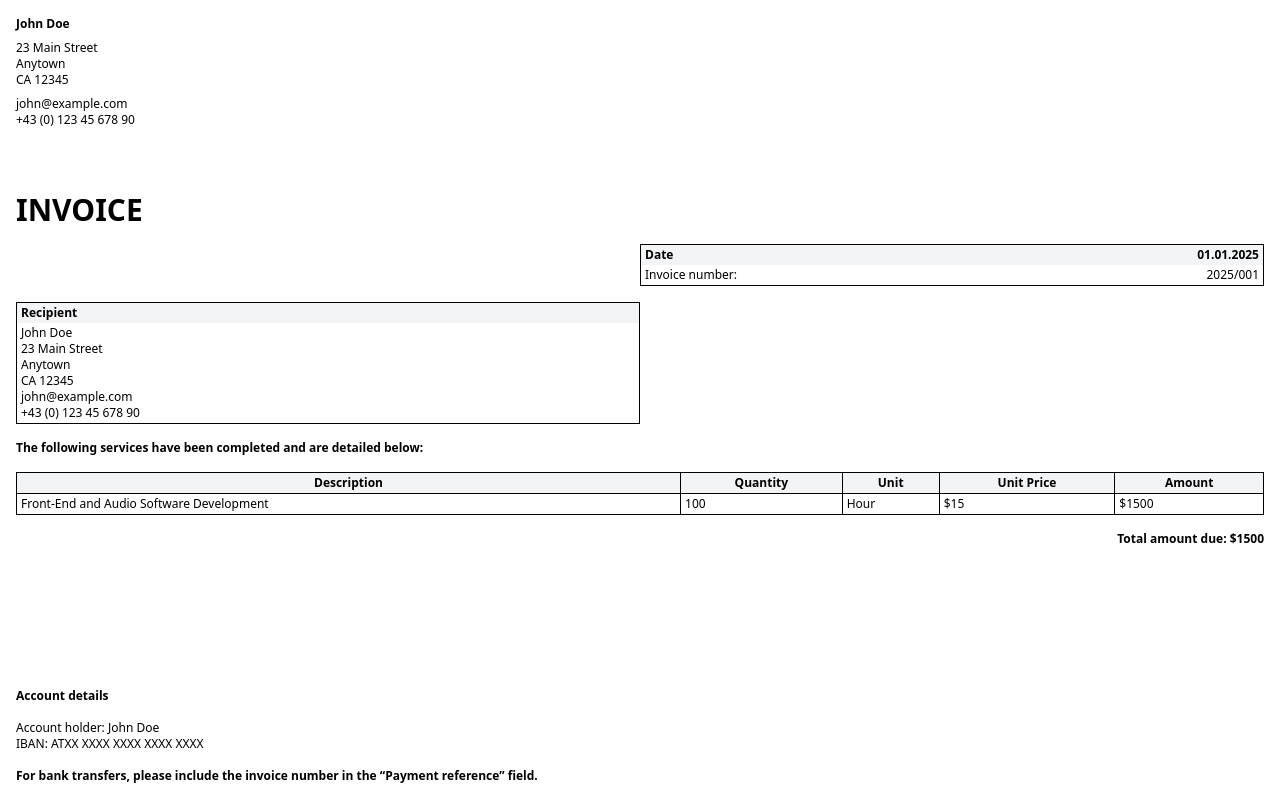
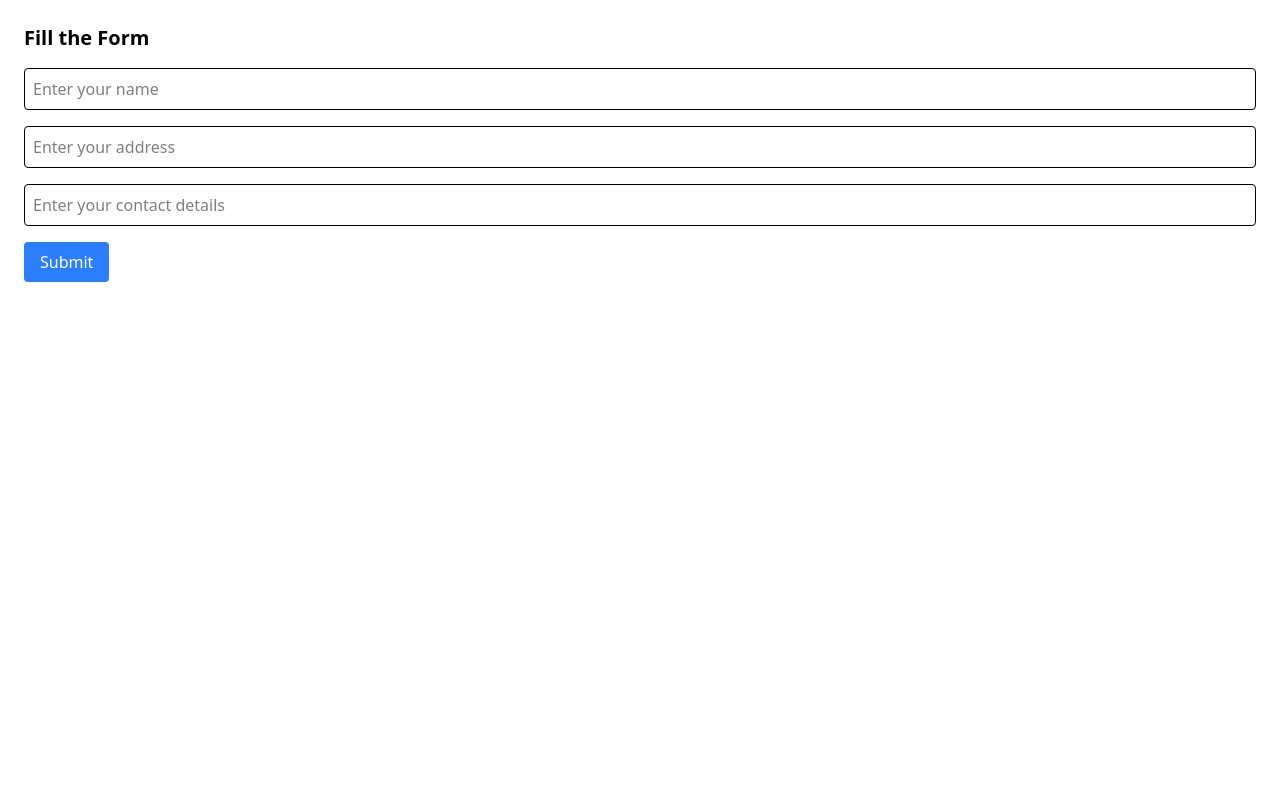
Before and after one commit to eldarsadykov/web-invoice, a Vue app: page / in a window 1280 px wide. Built offline with nearby package versions, Linux system fonts and the light colour scheme; the HTML template or start-up script is replaced by a standard one.

Commit message:
Basic form

```diff
--- a/src/App.vue
+++ b/src/App.vue
@@ -1,49 +1,5 @@
 <template>
-  <div class="p-4 text-xs h-screen flex flex-col justify-between">
-    <div class="flex flex-col gap-4">
-      <InvoiceHeader class="h-min" />
-      <h1 class="font-bold text-3xl uppercase mt-12">Invoice</h1>
-      <DateBlock />
-      <RecipientBlock />
-      <div class="font-bold">
-        The following services have been completed and are detailed below:
-      </div>
-      <ItemsTable :items="exampleData" />
-      <div class="font-bold text-right">Total amount due: ${{ totalAmountDue }}</div>
-    </div>
-    <div class="flex flex-col gap-4">
-      <div class="font-bold">Account details</div>
-      <div>
-        <div>Account holder: {{ exampleDetails.holder }}</div>
-        <div>IBAN: {{ exampleDetails.iban }}</div>
-      </div>
-      <div class="font-bold">
-        For bank transfers, please include the invoice number in the “Payment reference” field.
-      </div>
-    </div>
-  </div>
+  <RouterView />
 </template>
 
-<script setup lang="ts">
-import InvoiceHeader from '@/components/InvoiceHeader/InvoiceHeader.vue'
-import DateBlock from '@/components/DateBlock/DateBlock.vue'
-import RecipientBlock from '@/components/DateBlock/RecipientBlock.vue'
-import ItemsTable from '@/components/ItemsTable/ItemsTable.vue'
-import type { InvoiceItem } from '@/components/ItemsTable/invoice-item'
-
-const exampleData: InvoiceItem[] = [
-  {
-    description: 'Front-End and Audio Software Development',
-    quantity: 100,
-    unit: 'Hour',
-    price: 15,
-  },
-]
-
-const exampleDetails = {
-  holder: 'John Doe',
-  iban: 'ATXX XXXX XXXX XXXX XXXX',
-}
-
-const totalAmountDue = exampleData.reduce((acc, { price, quantity }) => acc + price * quantity, 0)
-</script>
+<script setup lang="ts"></script>
--- a/src/components/InvoiceHeader/InvoiceHeader.vue
+++ b/src/components/InvoiceHeader/InvoiceHeader.vue
@@ -1,20 +1,15 @@
 <template>
   <div>
-    <ServiceProviderInfo :name="name" :address="address" :contact-info="contactInfo" />
+    <ServiceProviderInfo :name="name" :address="address" :contact-details="contactDetails" />
   </div>
 </template>
 
 <script setup lang="ts">
 import ServiceProviderInfo from '@/components/InvoiceHeader/ServiceProviderInfo.vue'
+import { useRoute } from 'vue-router'
 
-const name = 'John Doe'
-
-const address = `23 Main Street
-Anytown
-CA 12345
-`
-
-const contactInfo = `john@example.com
-+43 (0) 123 45 678 90
-`
+const route = useRoute()
+const name = (route.query.name as string) || 'N/A'
+const address = (route.query.address as string) || 'N/A'
+const contactDetails = (route.query.contactDetails as string) || 'N/A'
 </script>
--- a/src/components/InvoiceHeader/ServiceProviderInfo.vue
+++ b/src/components/InvoiceHeader/ServiceProviderInfo.vue
@@ -7,7 +7,7 @@
       {{ address }}
     </div>
     <div>
-      {{ contactInfo }}
+      {{ contactDetails }}
     </div>
   </div>
 </template>
@@ -22,7 +22,7 @@ defineProps({
     type: String,
     required: true,
   },
-  contactInfo: {
+  contactDetails: {
     type: String,
     required: true,
   },
--- /dev/null
+++ b/src/pages/Home.vue
@@ -0,0 +1,46 @@
+<template>
+  <div class="p-6">
+    <h1 class="text-xl font-bold mb-4">Fill the Form</h1>
+    <form @submit.prevent="handleSubmit" class="space-y-4">
+      <input
+        v-model="form.name"
+        type="text"
+        placeholder="Enter your name"
+        class="border p-2 rounded w-full"
+      />
+      <input
+        v-model="form.address"
+        type="text"
+        placeholder="Enter your address"
+        class="border p-2 rounded w-full"
+      />
+      <input
+        v-model="form.contactDetails"
+        type="text"
+        placeholder="Enter your contact details"
+        class="border p-2 rounded w-full"
+      />
+      <button type="submit" class="bg-blue-500 text-white px-4 py-2 rounded">Submit</button>
+    </form>
+  </div>
+</template>
+
+<script setup lang="ts">
+import { reactive } from 'vue'
+import { useRouter } from 'vue-router'
+
+const router = useRouter()
+
+const form = reactive({
+  name: '',
+  address: '',
+  contactDetails: '',
+})
+
+const handleSubmit = () => {
+  router.push({
+    name: 'Result',
+    query: { ...form }, // send form data as query params
+  })
+}
+</script>
--- /dev/null
+++ b/src/pages/Result.vue
@@ -0,0 +1,49 @@
+<template>
+  <div class="p-4 text-xs h-screen flex flex-col justify-between">
+    <div class="flex flex-col gap-4">
+      <InvoiceHeader class="h-min" />
+      <h1 class="font-bold text-3xl uppercase mt-12">Invoice</h1>
+      <DateBlock />
+      <RecipientBlock />
+      <div class="font-bold">
+        The following services have been completed and are detailed below:
+      </div>
+      <ItemsTable :items="exampleData" />
+      <div class="font-bold text-right">Total amount due: ${{ totalAmountDue }}</div>
+    </div>
+    <div class="flex flex-col gap-4">
+      <div class="font-bold">Account details</div>
+      <div>
+        <div>Account holder: {{ exampleDetails.holder }}</div>
+        <div>IBAN: {{ exampleDetails.iban }}</div>
+      </div>
+      <div class="font-bold">
+        For bank transfers, please include the invoice number in the “Payment reference” field.
+      </div>
+    </div>
+  </div>
+</template>
+
+<script setup lang="ts">
+import InvoiceHeader from '@/components/InvoiceHeader/InvoiceHeader.vue'
+import DateBlock from '@/components/DateBlock/DateBlock.vue'
+import RecipientBlock from '@/components/DateBlock/RecipientBlock.vue'
+import ItemsTable from '@/components/ItemsTable/ItemsTable.vue'
+import type { InvoiceItem } from '@/components/ItemsTable/invoice-item'
+
+const exampleData: InvoiceItem[] = [
+  {
+    description: 'Front-End and Audio Software Development',
+    quantity: 100,
+    unit: 'Hour',
+    price: 15,
+  },
+]
+
+const exampleDetails = {
+  holder: 'John Doe',
+  iban: 'ATXX XXXX XXXX XXXX XXXX',
+}
+
+const totalAmountDue = exampleData.reduce((acc, { price, quantity }) => acc + price * quantity, 0)
+</script>
--- a/src/router/index.ts
+++ b/src/router/index.ts
@@ -1,8 +1,22 @@
 import { createRouter, createWebHistory } from 'vue-router'
+import Home from '@/pages/Home.vue'
+import Result from '@/pages/Result.vue'
 
 const router = createRouter({
   history: createWebHistory(import.meta.env.BASE_URL),
-  routes: [],
+  routes: [
+    {
+      path: '/',
+      name: 'Home',
+      component: Home,
+    },
+    {
+      path: '/result',
+      name: 'Result',
+      component: Result,
+      props: true,
+    },
+  ],
 })
 
 export default router
```
